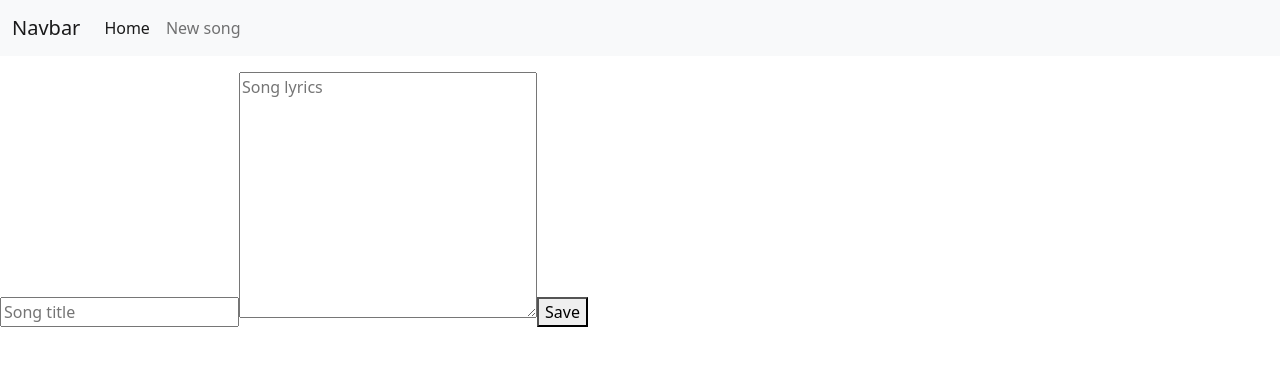
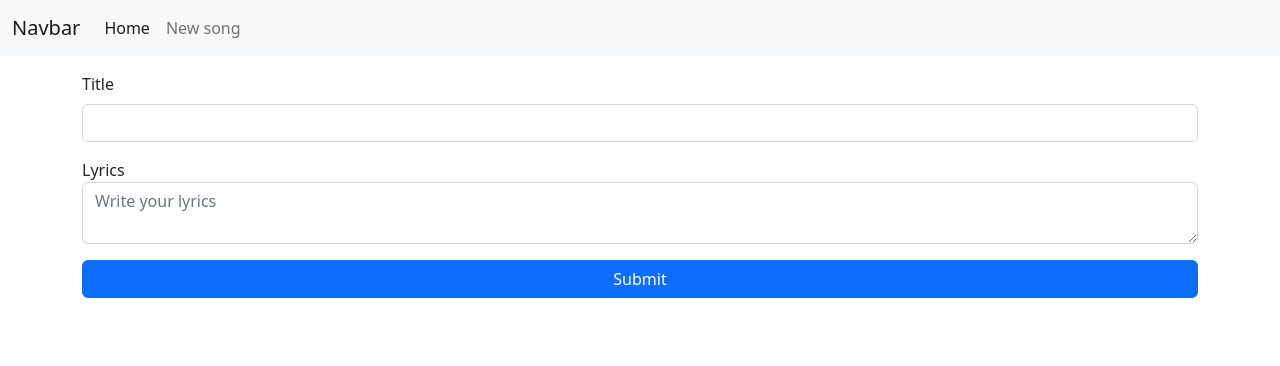
Before and after one commit to aaroncarrizal/Vibebop, a Vue app in the folder frontend/: page /songs/new in a window 1280 px wide. Shown: the top 366 px of the page. Built offline with nearby package versions, Linux system fonts and the light colour scheme.

Commit message:
added form to add songs

```diff
--- a/frontend/src/components/SongForm.vue
+++ b/frontend/src/components/SongForm.vue
@@ -1,9 +1,19 @@
 <template>
-    <form @submit.prevent="saveSong()">
-        <input type="text" placeholder="Song title" v-model="song.title">
-        <textarea cols="30" rows="10" placeholder="Song lyrics" v-model="song.lyrics"></textarea>
-        <button>Save</button>
-    </form>
+    <div class="container">
+        <form>
+            <div class="my-3">
+                <label for="songTitle" class="form-label">Title</label>
+                <input class="form-control" id="songTitle" v-model="song.title">
+            </div>
+            <div class="my-3">
+                <label for="songLyrics">Lyrics</label>
+                <textarea class="form-control" placeholder="Write your lyrics" id="songLyrics" v-model="song.lyrics" ></textarea>
+            </div>
+            <div class="d-grid gap-2">
+            <button class="btn btn-primary" type="button" @click="saveSong()">Submit</button>
+            </div>
+        </form>
+    </div>
 </template>
 
 <script lang="ts">
@@ -12,17 +22,17 @@ import { defineComponent } from 'vue'
 import { createSong } from '@/services/SongService'
 
 export default defineComponent({
-    data(){
-        return{
+    data() {
+        return {
             song: {} as Song
         }
     },
-    methods:{
-        async saveSong(){
-            try{
+    methods: {
+        async saveSong() {
+            try {
                 const res = await createSong(this.song)
                 console.log(res)
-            }catch(err){
+            } catch (err) {
                 console.log(err)
             }
         }
@@ -31,5 +41,4 @@ export default defineComponent({
 </script>
 
 <style>
-
 </style>
```
